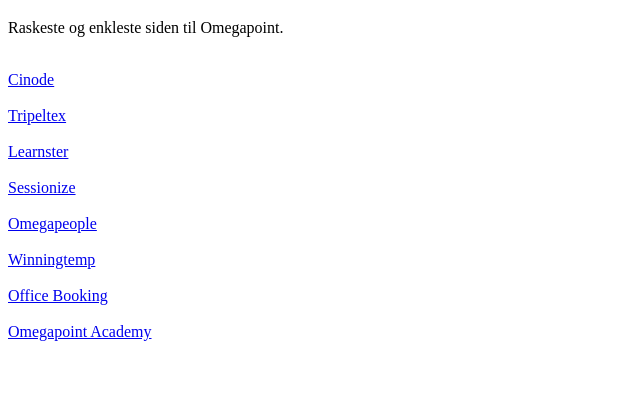
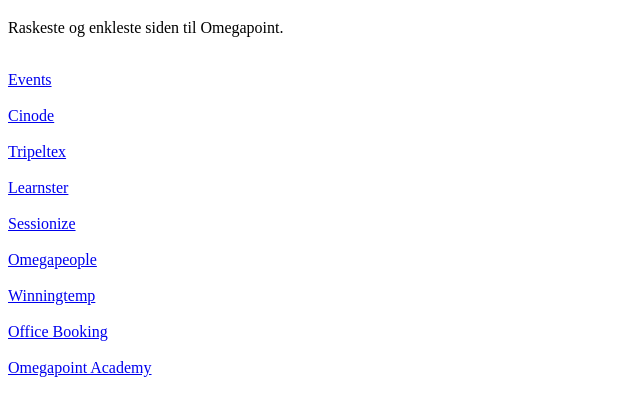
Before and after one commit to ksols/ksols.github.io, a plain HTML site: page index.html in a window 1280 px wide. Shown: the part 61-476 px from the top of the page, without its empty margins (0-640 px from the left). Drawn offline with Linux system fonts and the light colour scheme.

Commit message:
added evnt as a site

```diff
--- a/index.html
+++ b/index.html
@@ -7,6 +7,9 @@
 <body>
     <h1>OmegaLink</h1>
     <p>Raskeste og enkleste siden til Omegapoint.</p>
+    <br />
+    <a href="https://evnt.omegapoint.app/">Events</a>
+    <br />
     <br />
     <a href="https://app.cinode.com/">Cinode</a>
     <br />
```
